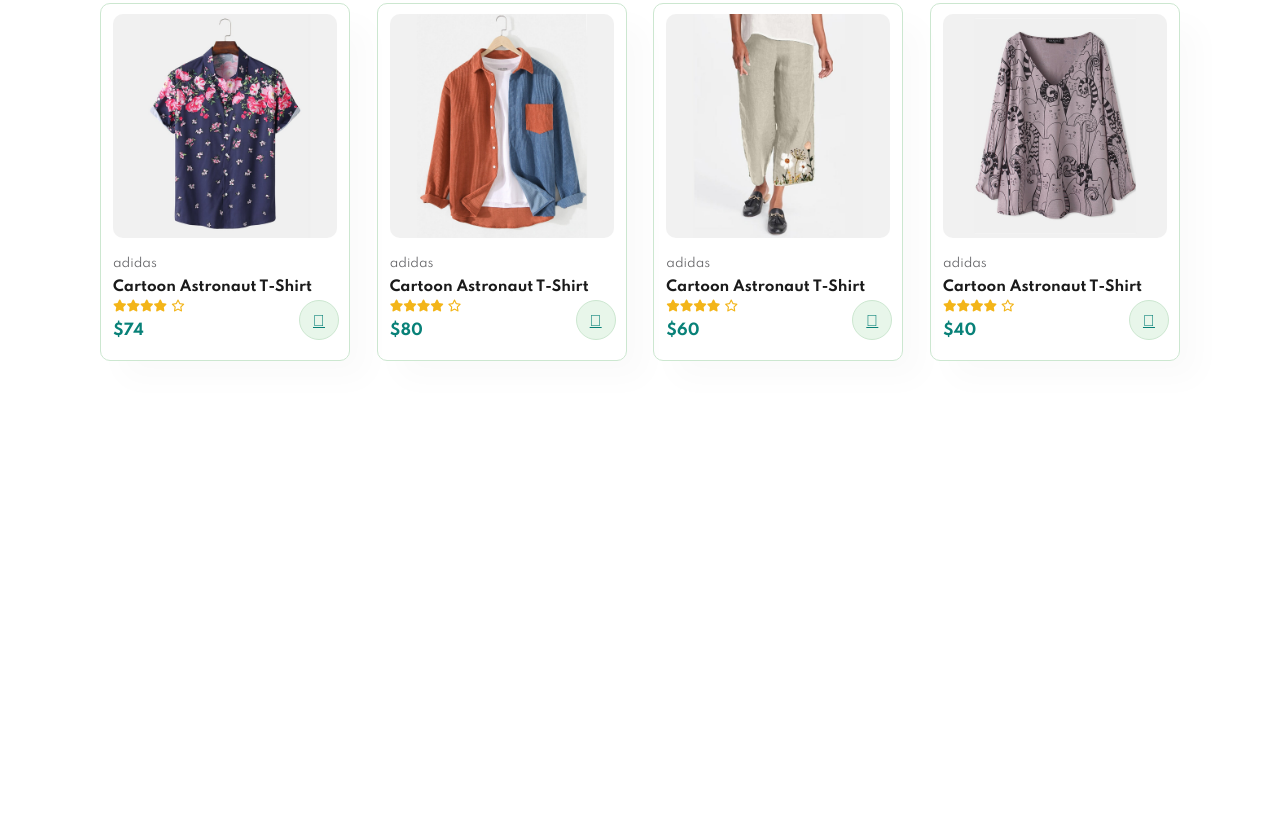
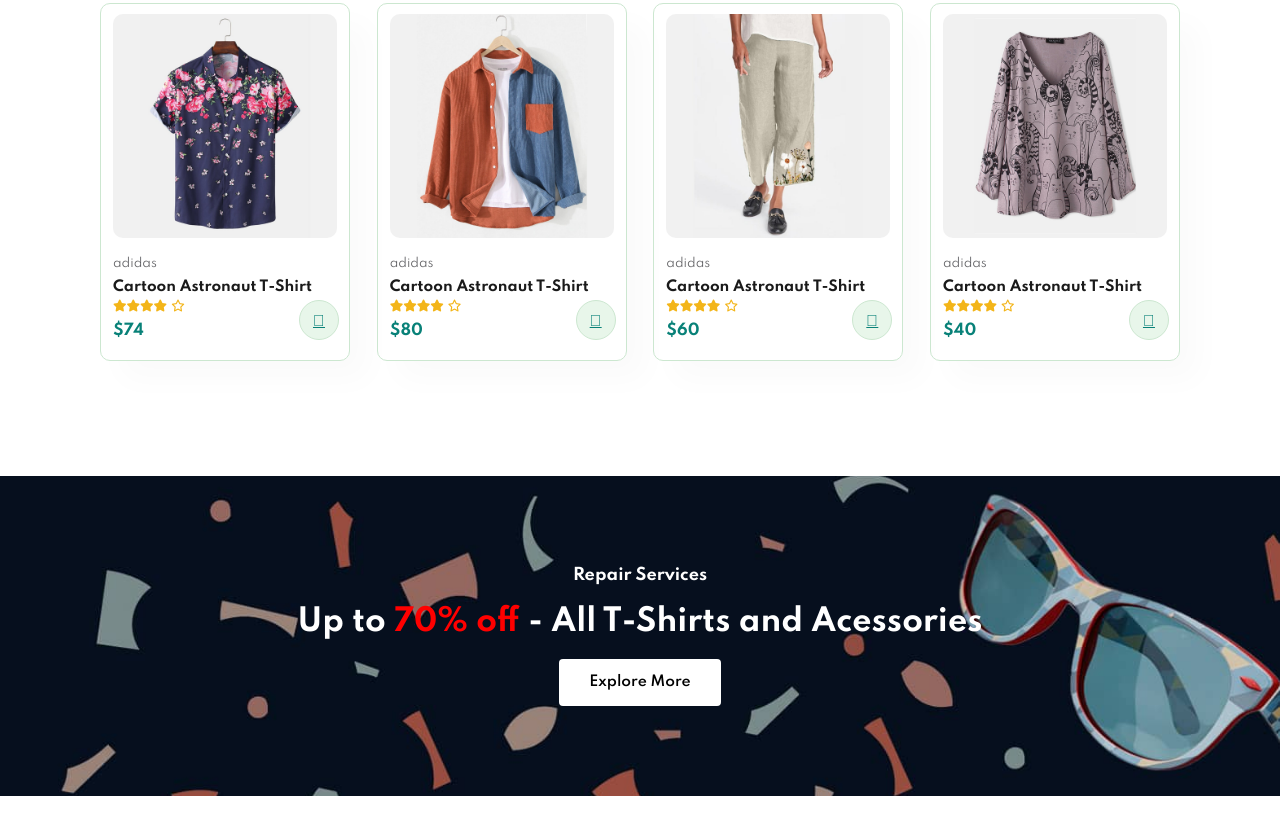
Before and after one commit to YashKudve/E-Commerce, a plain HTML site: page index.html in a window 1280 px wide. Shown: the part 1714-2548 px from the top of the page. Before the commit the page ends 2150 px from the top, so only its background shows below. Drawn offline with Linux system fonts and the light colour scheme.

Commit message:
banner section implemented and styled

```diff
--- a/index.html
+++ b/index.html
@@ -92,8 +92,14 @@
             <h2>Featured Products</h2>
             <p>Summer Collection New Modern Design</p>
             <div class="pro-container" id="pro-container">
-                <!-- Dynamic content will be added here -->
+
             </div>
+        </section>
+
+        <section id="banner" class="section-m1">
+            <h4>Repair Services</h4>
+            <h2>Up to <span>70% off</span> - All T-Shirts and Acessories</h2>
+            <button class="normal">Explore More</button>
         </section>
 
         <script src="script.js"></script>
--- a/style.css
+++ b/style.css
@@ -46,6 +46,19 @@ p {
 
 .section-m1 {
   margin: 40px 0;
+}
+
+button.normal{
+  font-size: 14px;
+  font-weight: 600;
+  padding: 15px 30px;
+  color: black;
+  background-color: white;
+  border-radius: 4px;
+  cursor: pointer;
+  border: none;
+  outline: none;
+  transition: 0.2s;
 }
 
 body {
@@ -274,3 +287,37 @@ body {
   bottom: 20px;
   right: 10px;
 }
+
+
+#banner{
+  display: flex;
+  flex-direction: column;
+  justify-content: center;
+  align-items: center;
+  text-align: center;
+  background-image: url("img/banner/b2.jpg");
+  width: 100%;
+  height: 40vh;
+  background-size: cover;
+  background-position: center;
+}
+
+#banner h4{
+  color: white;
+  font-size: 16px;
+}
+
+#banner h2{
+  color: white;
+  font-size: 30px;
+  padding: 10px 0;
+}
+
+#banner h2 span{
+  color: red;
+}
+
+#banner button:hover{
+  color: white;
+  background-color: #088178;
+}
```
